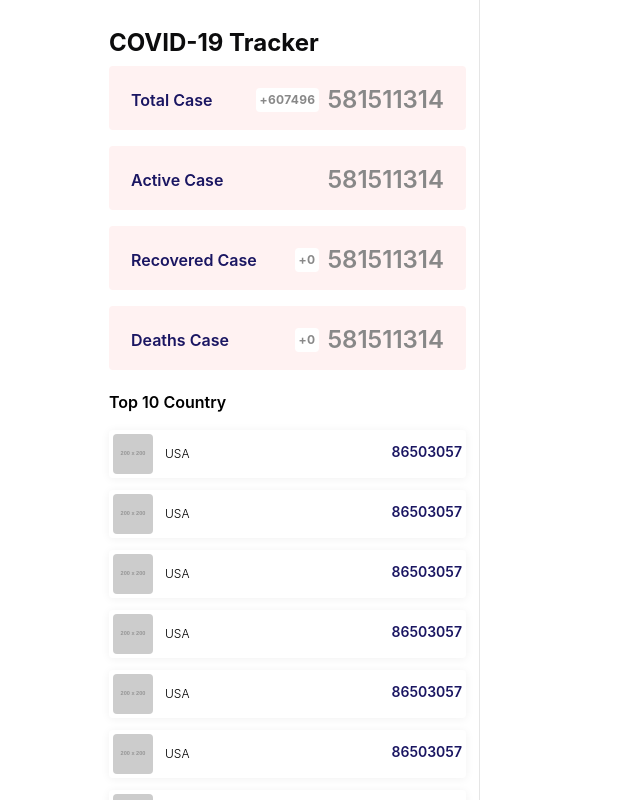
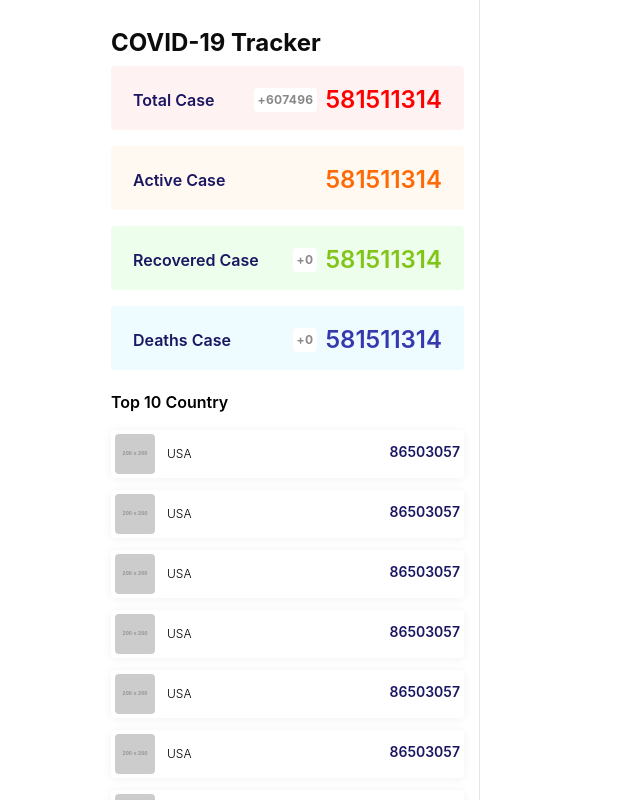
Before and after one commit to nikensss/covimap-clone, a React (Vite) app: page /tracker2 in a window 1280 px wide. Shown: the whole page, without its empty margins (0-640 px from the left). Built offline with nearby package versions, Linux system fonts and the light colour scheme.

Commit message:
Agregar animacion a los componentes de traker 0

```diff
--- a/src/components/tracker_zero/CountryTop.jsx
+++ b/src/components/tracker_zero/CountryTop.jsx
@@ -3,7 +3,7 @@ const CountryTop = () => {
     <>
       <h4 className="mt-5 mb-4 font-semibold">Top 10 Country</h4>
       <ul className="list-none">
-        <li className="mb-3 p-1 block rounded shadow-md border-1 border-whisper border-solid">
+        <li className="mb-3 p-1 block rounded shadow-md border-1 border-whisper border-solid hover:scale-105 hover:scale-105">
           <img
             className="w-10 rounded align-middle inline-block"
             src="https://placehold.co/200"
@@ -14,7 +14,7 @@ const CountryTop = () => {
             86503057
           </h6>
         </li>
-        <li className="mb-3 p-1 block rounded shadow-md border-1 border-whisper border-solid">
+        <li className="mb-3 p-1 block rounded shadow-md border-1 border-whisper border-solid hover:scale-105">
           <img
             className="w-10 rounded align-middle inline-block"
             src="https://placehold.co/200"
@@ -25,7 +25,7 @@ const CountryTop = () => {
             86503057
           </h6>
         </li>
-        <li className="mb-3 p-1 block rounded shadow-md border-1 border-whisper border-solid">
+        <li className="mb-3 p-1 block rounded shadow-md border-1 border-whisper border-solid hover:scale-105">
           <img
             className="w-10 rounded align-middle inline-block"
             src="https://placehold.co/200"
@@ -36,7 +36,7 @@ const CountryTop = () => {
             86503057
           </h6>
         </li>
-        <li className="mb-3 p-1 block rounded shadow-md border-1 border-whisper border-solid">
+        <li className="mb-3 p-1 block rounded shadow-md border-1 border-whisper border-solid hover:scale-105">
           <img
             className="w-10 rounded align-middle inline-block"
             src="https://placehold.co/200"
@@ -47,7 +47,7 @@ const CountryTop = () => {
             86503057
           </h6>
         </li>
-        <li className="mb-3 p-1 block rounded shadow-md border-1 border-whisper border-solid">
+        <li className="mb-3 p-1 block rounded shadow-md border-1 border-whisper border-solid hover:scale-105">
           <img
             className="w-10 rounded align-middle inline-block"
             src="https://placehold.co/200"
@@ -58,7 +58,7 @@ const CountryTop = () => {
             86503057
           </h6>
         </li>
-        <li className="mb-3 p-1 block rounded shadow-md border-1 border-whisper border-solid">
+        <li className="mb-3 p-1 block rounded shadow-md border-1 border-whisper border-solid hover:scale-105">
           <img
             className="w-10 rounded align-middle inline-block"
             src="https://placehold.co/200"
@@ -69,7 +69,7 @@ const CountryTop = () => {
             86503057
           </h6>
         </li>
-        <li className="mb-3 p-1 block rounded shadow-md border-1 border-whisper border-solid">
+        <li className="mb-3 p-1 block rounded shadow-md border-1 border-whisper border-solid hover:scale-105">
           <img
             className="w-10 rounded align-middle inline-block"
             src="https://placehold.co/200"
@@ -80,7 +80,7 @@ const CountryTop = () => {
             86503057
           </h6>
         </li>
-        <li className="mb-3 p-1 block rounded shadow-md border-1 border-whisper border-solid">
+        <li className="mb-3 p-1 block rounded shadow-md border-1 border-whisper border-solid hover:scale-105">
           <img
             className="w-10 rounded align-middle inline-block"
             src="https://placehold.co/200"
@@ -91,7 +91,7 @@ const CountryTop = () => {
             86503057
           </h6>
         </li>
-        <li className="mb-3 p-1 block rounded shadow-md border-1 border-whisper border-solid">
+        <li className="mb-3 p-1 block rounded shadow-md border-1 border-whisper border-solid hover:scale-105">
           <img
             className="w-10 rounded align-middle inline-block"
             src="https://placehold.co/200"
@@ -102,7 +102,7 @@ const CountryTop = () => {
             86503057
           </h6>
         </li>
-        <li className="mb-3 p-1 block rounded shadow-md border-1 border-whisper border-solid">
+        <li className="mb-3 p-1 block rounded shadow-md border-1 border-whisper border-solid hover:scale-105">
           <img
             className="w-10 rounded align-middle inline-block"
             src="https://placehold.co/200"
--- a/src/components/tracker_zero/GeneralInformation.jsx
+++ b/src/components/tracker_zero/GeneralInformation.jsx
@@ -5,41 +5,41 @@ const GeneralInformation = () => {
         COVID-19 Tracker
       </h2>
       <ul className="list-none">
-        <li className="bg-chiffon p-5 pb-4 mb-4 rounded border-2 border-solid border-transparent ">
+        <li className="bg-lightRed p-5 pb-4 mb-4 rounded border-2 border-solid border-transparent hover:border-brightRed hover:scale-105 hover:border-brightRed hover:scale-105">
           <h6 className="text-base font-semibold text-navyBlue inline-block">
             Total Case
           </h6>
-          <p className="text-2xl text-steel font-semibold leading-6 float-right">
+          <p className="text-2xl text-brightRed font-semibold leading-6 float-right">
             581511314
           </p>
           <b className="float-right text-xs text-steel bg-white p-1 mr-2 rounded tracking-wide">
             +607496
           </b>
         </li>
-        <li className="bg-chiffon p-5 pb-4 mb-4 rounded border-2 border-solid border-transparent ">
+        <li className="bg-lightOrange p-5 pb-4 mb-4 rounded border-2 border-solid border-transparent hover:border-brightOrange hover:scale-105 ">
           <h6 className="text-base font-semibold text-navyBlue inline-block">
             Active Case
           </h6>
-          <p className="text-2xl text-steel font-semibold leading-6 float-right">
+          <p className="text-2xl text-brightOrange font-semibold leading-6 float-right">
             581511314
           </p>
         </li>
-        <li className="bg-chiffon p-5 pb-4 mb-4 rounded border-2 border-solid border-transparent ">
+        <li className="bg-lightGreen p-5 pb-4 mb-4 rounded border-2 border-solid border-transparent hover:border-brightGreen hover:scale-105 ">
           <h6 className="text-base font-semibold text-navyBlue inline-block">
             Recovered Case
           </h6>
-          <p className="text-2xl text-steel font-semibold leading-6 float-right">
+          <p className="text-2xl text-brightGreen font-semibold leading-6 float-right">
             581511314
           </p>
           <b className="float-right text-xs text-steel bg-white p-1 mr-2 rounded tracking-wide">
             +0
           </b>
         </li>
-        <li className="bg-chiffon p-5 pb-4 mb-4 rounded border-2 border-solid border-transparent ">
+        <li className="bg-lightBlue p-5 pb-4 mb-4 rounded border-2 border-solid border-transparent hover:border-primary hover:scale-105 ">
           <h6 className="text-base font-semibold text-navyBlue inline-block">
             Deaths Case
           </h6>
-          <p className="text-2xl text-steel font-semibold leading-6 float-right">
+          <p className="text-2xl text-primary font-semibold leading-6 float-right">
             581511314
           </p>
           <b className="float-right text-xs text-steel bg-white p-1 mr-2 rounded tracking-wide">
--- a/src/components/tracker_zero/TrackerZero.jsx
+++ b/src/components/tracker_zero/TrackerZero.jsx
@@ -4,7 +4,7 @@ import CountryTop from "./CountryTop";
 const TrackerZero = () => {
   return (
     <div
-      className="w-96 px-2.5 py-5 fixed left-24 border-r border-solid border-strongGray z-1 h-screen
+      className="w-96 px-3 py-5 fixed left-24 border-r border-solid border-strongGray z-1 h-screen
       scrollBar overflow-hidden focus:overflow-y-scroll hover:overflow-y-scroll active:overflow-y-scroll scroll-smooth"
     >
       <GeneralInformation />
--- a/tailwind.config.js
+++ b/tailwind.config.js
@@ -28,9 +28,15 @@ export default {
         strongGray: "#0000001a",
         darkBlue: "#0c0c0d",
         steel: "#888888",
-        chiffon: "#fff2f2",
+        lightRed: "#fff2f2",
         navyBlue: "#1a1662",
-        whisper: "#eee"
+        whisper: "#eee",
+        brightRed: "#ff0000",
+        brightOrange: "#ff6a07",
+        brightGreen: "#82c519",
+        lightOrange: "#fff9f1",
+        lightGreen: "#edffec",
+        lightBlue: "#eefbff"
 
       },
       fontFamily: {
```
